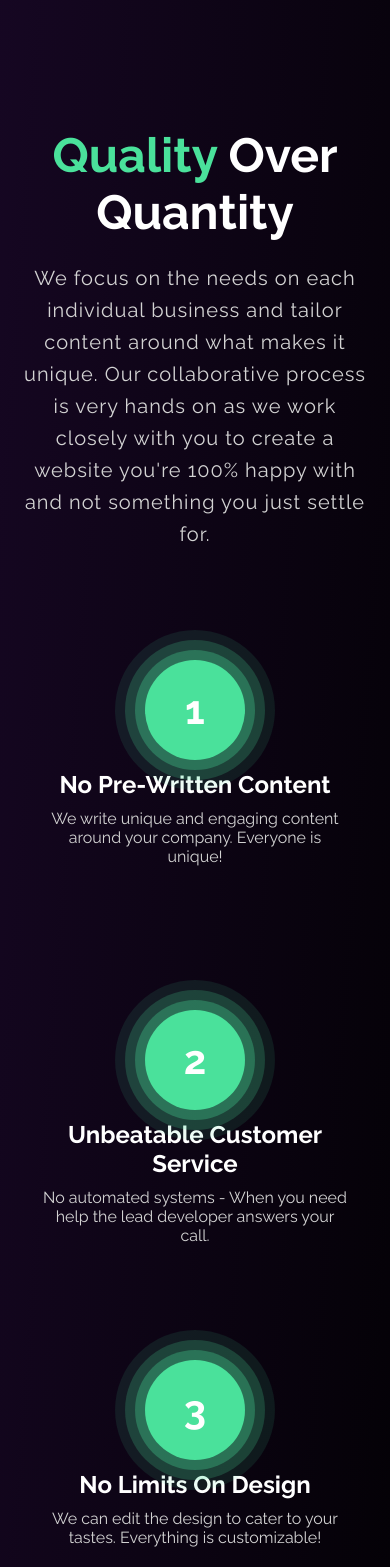
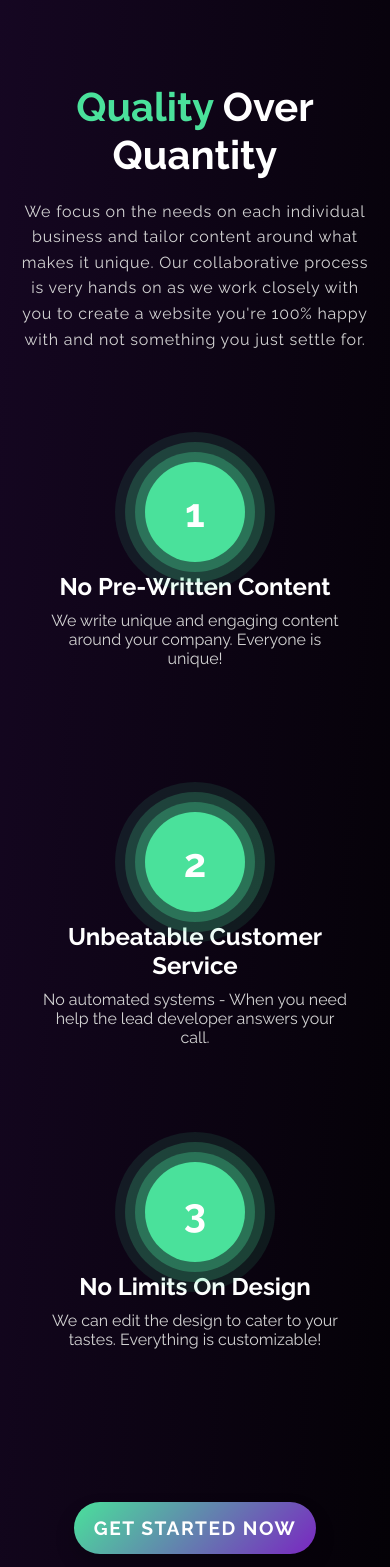
Before and after one commit to Tristen297/inspire-digital-fixed-again, a React (Create React App) app: page /about-us in a window 390 px wide. Shown: the part 2081-3648 px from the top of the page. Built offline with nearby package versions, Linux system fonts and the light colour scheme.

Commit message:
added new code for the about us page

```diff
--- a/src/components/about-us/about-us-numbers.js
+++ b/src/components/about-us/about-us-numbers.js
@@ -5,34 +5,30 @@ function AboutusNumbers() {
         <div className="about-us-numbers-content">
             <div className="number-section">
                 <h1 className="number">1</h1>
-                <h1 className="title">
-                    No Pre-Written Content
-                </h1>
+                <h1 className="title">No Pre-Written Content</h1>
                 <p className="number-subtext">
                     We write unique and engaging content around your company. Everyone is unique!
                 </p>
             </div>
             <div className="number-section">
                 <h1 className="number">2</h1>
-                <h1 className="title">
-                    Unbeatable Customer Service
-                </h1>
+                <h1 className="title">Unbeatable Customer Service</h1>
                 <p className="number-subtext">
                     No automated systems - When you need help the lead developer answers your call.
                 </p>
             </div>
             <div className="number-section">
                 <h1 className="number">3</h1>
-                <h1 className="title">
-                    No Limits On Design
-                </h1>
+                <h1 className="title">No Limits On Design</h1>
                 <p className="number-subtext">
                     We can edit the design to cater to your tastes. Everything is customizable!
                 </p>
             </div>
-            <button className="cta-button">Get Started Now</button>
+            <div className="cta-container"> {/* New div for the button */}
+                <button className="cta-button">Get Started Now</button>
+            </div>
         </div>
-    )
+    );
 }
 
 export default AboutusNumbers;
--- a/src/styles/about-us/about-us-intro.css
+++ b/src/styles/about-us/about-us-intro.css
@@ -55,19 +55,19 @@
 
 
 /* Responsive styles */
-@media (max-width: 768px) {
+@media (max-width: 1000px) {
     .about-us-intro-content {
         flex-direction: column;
         padding: 30px;
     }
 
     .about-us-intro-img {
-        width: 100%;
+        width: 80%;
         margin-bottom: 30px;
     }
 
     .about-us-intro-text {
-        width: 100%;
+        width: 80%;
         padding-left: 0;
     }
 
--- a/src/styles/about-us/about-us-numbers.css
+++ b/src/styles/about-us/about-us-numbers.css
@@ -56,13 +56,43 @@
     margin-bottom: 10px;
 }
 
+.cta-button {
+    align-self: center;
+}
+
+@media (max-width: 1038px) {
+    .about-us-numbers-content {
+        flex-direction: column; /* Stack sections vertically */
+        align-items: center;
+    }
+
+    .cta-button {
+        width: 100%; /* Make the button take up the full width */
+        padding: 15px 20px; /* Add more padding for a larger feel */
+        font-size: 1.2rem; /* Increase font size */
+        font-weight: bold; /* Emphasize the button text */
+        background: linear-gradient(135deg, #4ae19b, #7A26C1); /* Add a cool gradient background */
+        border: none;
+        border-radius: 50px; /* Rounded corners for a modern look */
+        color: white; /* White text for contrast */
+        box-shadow: 0 10px 20px rgba(0, 0, 0, 0.2); /* Add a nice shadow for depth */
+        transition: all 0.3s ease; /* Smooth transition for hover effects */
+        cursor: pointer; /* Change cursor to pointer */
+        text-transform: uppercase; /* Uppercase text for emphasis */
+        letter-spacing: 1.5px; /* Add some letter spacing */
+        margin-top: 20px;
+    }
+
+    .cta-button:hover {
+        transform: scale(1.05); /* Slight scaling effect on hover */
+        box-shadow: 0 15px 25px rgba(0, 0, 0, 0.3); /* Deeper shadow on hover */
+        background: linear-gradient(135deg, #7A26C1, #4ae19b); /* Reverse the gradient on hover */
+    }
+}
+
 @media (max-width: 768px) {
     .about-us-numbers-content {
         flex-direction: column;
         align-items: center;
     }
 }
-
-.cta-button {
-    align-self: center;
-}
--- a/src/styles/about-us/about-us-quality.css
+++ b/src/styles/about-us/about-us-quality.css
@@ -3,7 +3,7 @@
     text-align: center;
     max-width: 920px;
     padding: 40px 20px;
-    margin-top: 100px;
+    margin-top: 50px;
 }
 
 .about-us-quality-content h1 {
@@ -24,3 +24,17 @@
     letter-spacing: 0.05em; /* Increased letter spacing */
     margin-bottom: 20px;
 }
+
+@media (max-width: 1000px) {
+    .about-us-quality-content {
+        margin-top: 0px;
+    }
+
+    .about-us-quality-content h1 {
+        font-size: 2.5rem;
+    }
+
+    .about-us-quality-content p {
+        font-size: 1rem;
+    }
+}
```
Also changed, not shown: src/components/about-us/about-us-hero.js (line endings or trailing spaces).
